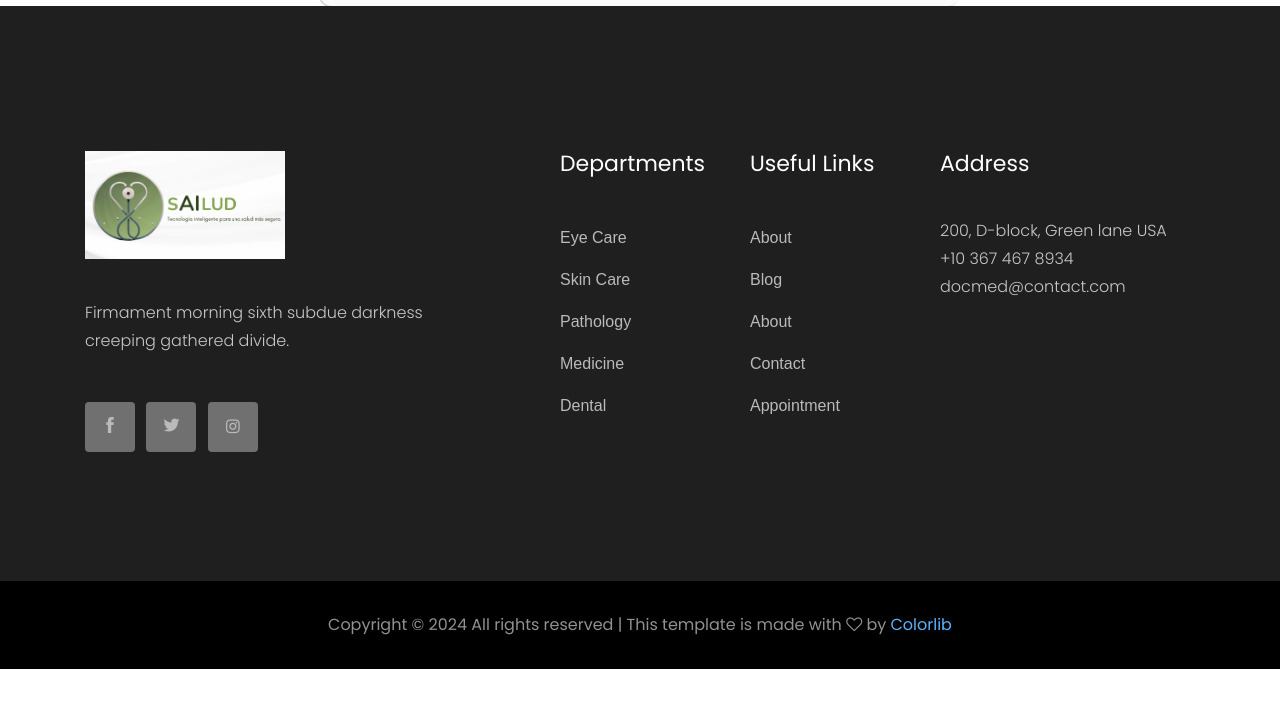
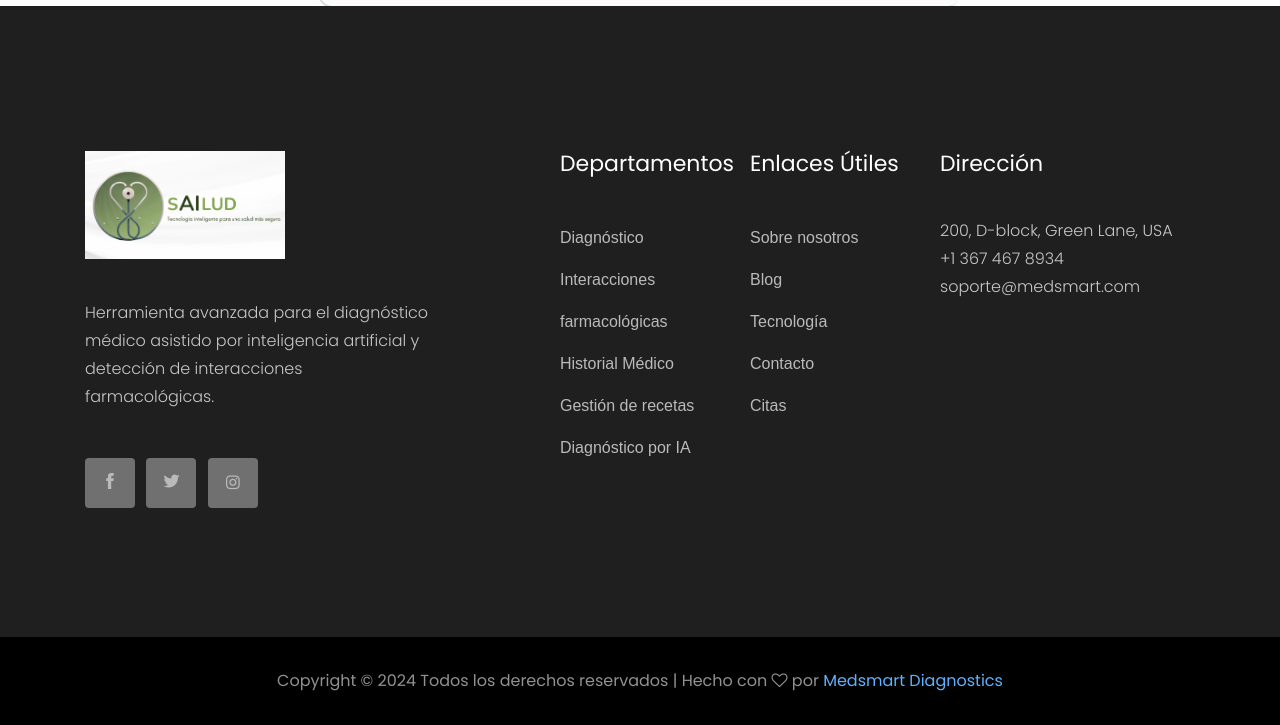
Before and after one commit to mario32111/HackDgo2024-Final, a plain HTML site: page Doctors.html in a window 1280 px wide. Shown: the part 1035-1760 px from the top of the page. Before the commit the page ends 1704 px from the top, so only its background shows below. Drawn offline with nearby package versions, Linux system fonts and the light colour scheme.

Commit message:
footer corregido

```diff
--- a/Department.html
+++ b/Department.html
@@ -575,17 +575,18 @@
                 <div class="footer_top">
                     <div class="container">
                         <div class="row">
+                            <!-- Logo y descripción del proyecto -->
                             <div class="col-xl-4 col-md-6 col-lg-4">
                                 <div class="footer_widget">
                                     <div class="footer_logo">
                                         <a href="#">
-                                            <img class="img-logo" src="img/logo.jpg" alt="">
+                                            <img class="img-logo" src="img/logo.jpg" alt="Logo">
                                         </a>
                                     </div>
                                     <p>
-                                        Firmament morning sixth subdue darkness
-                                        creeping gathered divide.
+                                        Herramienta avanzada para el diagnóstico médico asistido por inteligencia artificial y detección de interacciones farmacológicas.
                                     </p>
+                                    <!-- Enlaces a redes sociales -->
                                     <div class="socail_links">
                                         <ul>
                                             <li>
@@ -605,71 +606,68 @@
                                             </li>
                                         </ul>
                                     </div>
-
                                 </div>
                             </div>
+
+                            <!-- Departamentos o secciones -->
                             <div class="col-xl-2 offset-xl-1 col-md-6 col-lg-3">
                                 <div class="footer_widget">
-                                    <h3 class="footer_title">
-                                        Departments
-                                    </h3>
+                                    <h3 class="footer_title">Departamentos</h3>
                                     <ul>
-                                        <li><a href="#">Eye Care</a></li>
-                                        <li><a href="#">Skin Care</a></li>
-                                        <li><a href="#">Pathology</a></li>
-                                        <li><a href="#">Medicine</a></li>
-                                        <li><a href="#">Dental</a></li>
-                                    </ul>
-
-                                </div>
-                            </div>
-                            <div class="col-xl-2 col-md-6 col-lg-2">
-                                <div class="footer_widget">
-                                    <h3 class="footer_title">
-                                        Useful Links
-                                    </h3>
-                                    <ul>
-                                        <li><a href="#">About</a></li>
-                                        <li><a href="#">Blog</a></li>
-                                        <li><a href="#">About</a></li>
-                                        <li><a href="#"> Contact</a></li>
-                                        <li><a href="#"> Appointment</a></li>
+                                        <li><a href="#">Diagnóstico</a></li>
+                                        <li><a href="#">Interacciones farmacológicas</a></li>
+                                        <li><a href="#">Historial Médico</a></li>
+                                        <li><a href="#">Gestión de recetas</a></li>
+                                        <li><a href="#">Diagnóstico por IA</a></li>
                                     </ul>
                                 </div>
                             </div>
+
+                            <!-- Enlaces útiles -->
+                            <div class="col-xl-2 col-md-6 col-lg-2">
+                                <div class="footer_widget">
+                                    <h3 class="footer_title">Enlaces Útiles</h3>
+                                    <ul>
+                                        <li><a href="#">Sobre nosotros</a></li>
+                                        <li><a href="#">Blog</a></li>
+                                        <li><a href="#">Tecnología</a></li>
+                                        <li><a href="#">Contacto</a></li>
+                                        <li><a href="#">Citas</a></li>
+                                    </ul>
+                                </div>
+                            </div>
+
+                            <!-- Información de contacto -->
                             <div class="col-xl-3 col-md-6 col-lg-3">
                                 <div class="footer_widget">
-                                    <h3 class="footer_title">
-                                        Address
-                                    </h3>
+                                    <h3 class="footer_title">Dirección</h3>
                                     <p>
-                                        200, D-block, Green lane USA <br>
-                                        +10 367 467 8934 <br>
-                                        docmed@contact.com
+                                        200, D-block, Green Lane, USA <br>
+                                        +1 367 467 8934 <br>
+                                        soporte@medsmart.com
                                     </p>
                                 </div>
                             </div>
                         </div>
                     </div>
                 </div>
+
+                <!-- Derechos reservados -->
                 <div class="copy-right_text">
                     <div class="container">
                         <div class="footer_border"></div>
                         <div class="row">
                             <div class="col-xl-12">
                                 <p class="copy_right text-center">
-                                    <!-- Link back to Colorlib can't be removed. Template is licensed under CC BY 3.0. -->
                                     Copyright &copy;
-                                    <script>document.write(new Date().getFullYear());</script> All rights reserved |
-                                    This template is made with <i class="fa fa-heart-o" aria-hidden="true"></i> by <a
-                                        href="https://colorlib.com" target="_blank">Colorlib</a>
-                                    <!-- Link back to Colorlib can't be removed. Template is licensed under CC BY 3.0. -->
+                                    <script>document.write(new Date().getFullYear());</script> Todos los derechos reservados | Hecho con <i class="fa fa-heart-o" aria-hidden="true"></i> por <a href="https://medsmart.com" target="_blank">Medsmart Diagnostics</a>
                                 </p>
                             </div>
                         </div>
                     </div>
                 </div>
             </footer>
+
             <!-- footer end  -->
             <!-- link that opens popup -->
 
--- a/Doctors.html
+++ b/Doctors.html
@@ -320,17 +320,18 @@
         <div class="footer_top">
             <div class="container">
                 <div class="row">
+                    <!-- Logo y descripción del proyecto -->
                     <div class="col-xl-4 col-md-6 col-lg-4">
                         <div class="footer_widget">
                             <div class="footer_logo">
                                 <a href="#">
-                                    <img class="img-logo" src="img/logo.jpg" alt="">
+                                    <img class="img-logo" src="img/logo.jpg" alt="Logo">
                                 </a>
                             </div>
                             <p>
-                                Firmament morning sixth subdue darkness
-                                creeping gathered divide.
+                                Herramienta avanzada para el diagnóstico médico asistido por inteligencia artificial y detección de interacciones farmacológicas.
                             </p>
+                            <!-- Enlaces a redes sociales -->
                             <div class="socail_links">
                                 <ul>
                                     <li>
@@ -350,71 +351,68 @@
                                     </li>
                                 </ul>
                             </div>
-
                         </div>
                     </div>
+
+                    <!-- Departamentos o secciones -->
                     <div class="col-xl-2 offset-xl-1 col-md-6 col-lg-3">
                         <div class="footer_widget">
-                            <h3 class="footer_title">
-                                Departments
-                            </h3>
+                            <h3 class="footer_title">Departamentos</h3>
                             <ul>
-                                <li><a href="#">Eye Care</a></li>
-                                <li><a href="#">Skin Care</a></li>
-                                <li><a href="#">Pathology</a></li>
-                                <li><a href="#">Medicine</a></li>
-                                <li><a href="#">Dental</a></li>
-                            </ul>
-
-                        </div>
-                    </div>
-                    <div class="col-xl-2 col-md-6 col-lg-2">
-                        <div class="footer_widget">
-                            <h3 class="footer_title">
-                                Useful Links
-                            </h3>
-                            <ul>
-                                <li><a href="#">About</a></li>
-                                <li><a href="#">Blog</a></li>
-                                <li><a href="#">About</a></li>
-                                <li><a href="#"> Contact</a></li>
-                                <li><a href="#"> Appointment</a></li>
+                                <li><a href="#">Diagnóstico</a></li>
+                                <li><a href="#">Interacciones farmacológicas</a></li>
+                                <li><a href="#">Historial Médico</a></li>
+                                <li><a href="#">Gestión de recetas</a></li>
+                                <li><a href="#">Diagnóstico por IA</a></li>
                             </ul>
                         </div>
                     </div>
+
+                    <!-- Enlaces útiles -->
+                    <div class="col-xl-2 col-md-6 col-lg-2">
+                        <div class="footer_widget">
+                            <h3 class="footer_title">Enlaces Útiles</h3>
+                            <ul>
+                                <li><a href="#">Sobre nosotros</a></li>
+                                <li><a href="#">Blog</a></li>
+                                <li><a href="#">Tecnología</a></li>
+                                <li><a href="#">Contacto</a></li>
+                                <li><a href="#">Citas</a></li>
+                            </ul>
+                        </div>
+                    </div>
+
+                    <!-- Información de contacto -->
                     <div class="col-xl-3 col-md-6 col-lg-3">
                         <div class="footer_widget">
-                            <h3 class="footer_title">
-                                Address
-                            </h3>
+                            <h3 class="footer_title">Dirección</h3>
                             <p>
-                                200, D-block, Green lane USA <br>
-                                +10 367 467 8934 <br>
-                                docmed@contact.com
+                                200, D-block, Green Lane, USA <br>
+                                +1 367 467 8934 <br>
+                                soporte@medsmart.com
                             </p>
                         </div>
                     </div>
                 </div>
             </div>
         </div>
+
+        <!-- Derechos reservados -->
         <div class="copy-right_text">
             <div class="container">
                 <div class="footer_border"></div>
                 <div class="row">
                     <div class="col-xl-12">
                         <p class="copy_right text-center">
-                            <!-- Link back to Colorlib can't be removed. Template is licensed under CC BY 3.0. -->
                             Copyright &copy;
-                            <script>document.write(new Date().getFullYear());</script> All rights reserved | This
-                            template is made with <i class="fa fa-heart-o" aria-hidden="true"></i> by <a
-                                href="https://colorlib.com" target="_blank">Colorlib</a>
-                            <!-- Link back to Colorlib can't be removed. Template is licensed under CC BY 3.0. -->
+                            <script>document.write(new Date().getFullYear());</script> Todos los derechos reservados | Hecho con <i class="fa fa-heart-o" aria-hidden="true"></i> por <a href="https://medsmart.com" target="_blank">Medsmart Diagnostics</a>
                         </p>
                     </div>
                 </div>
             </div>
         </div>
     </footer>
+
     <!-- footer end  -->
     <!-- link that opens popup -->
 
```
Also changed, not shown: index.html (+37 -22 lines).
